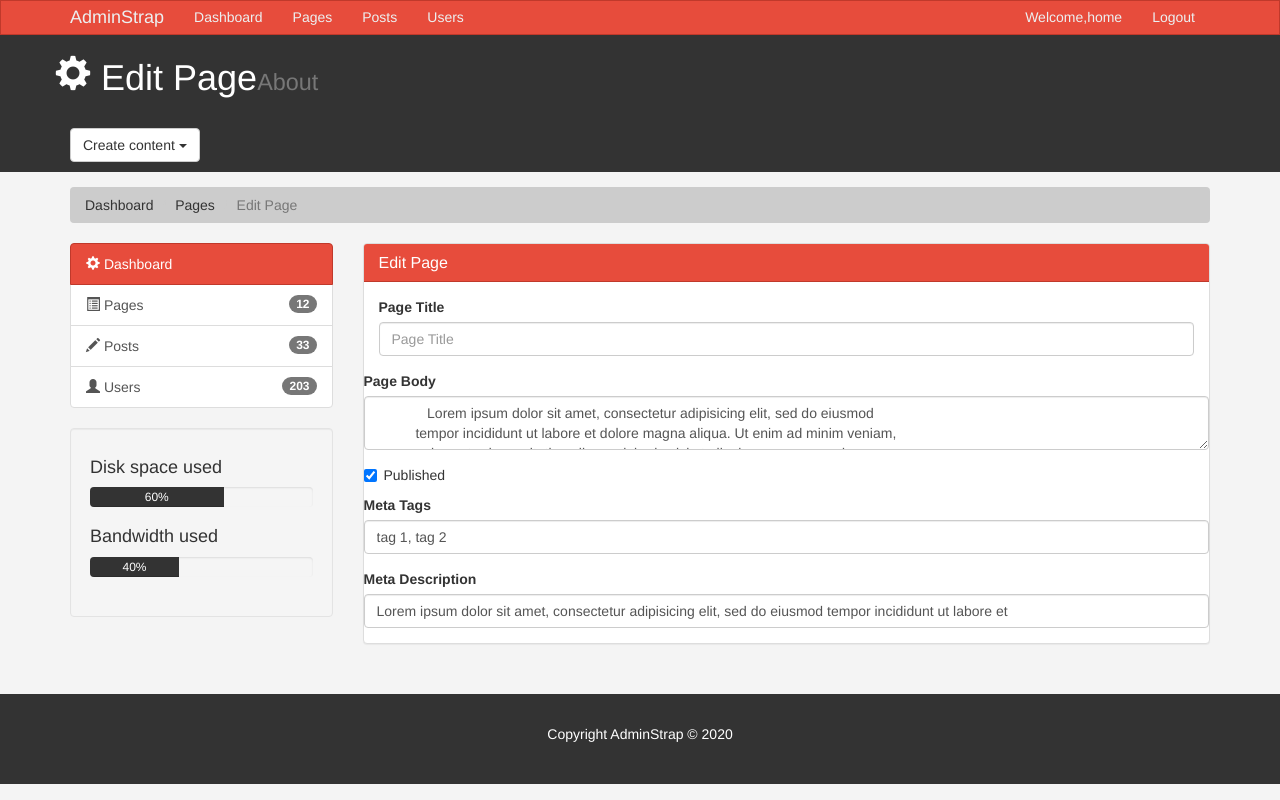
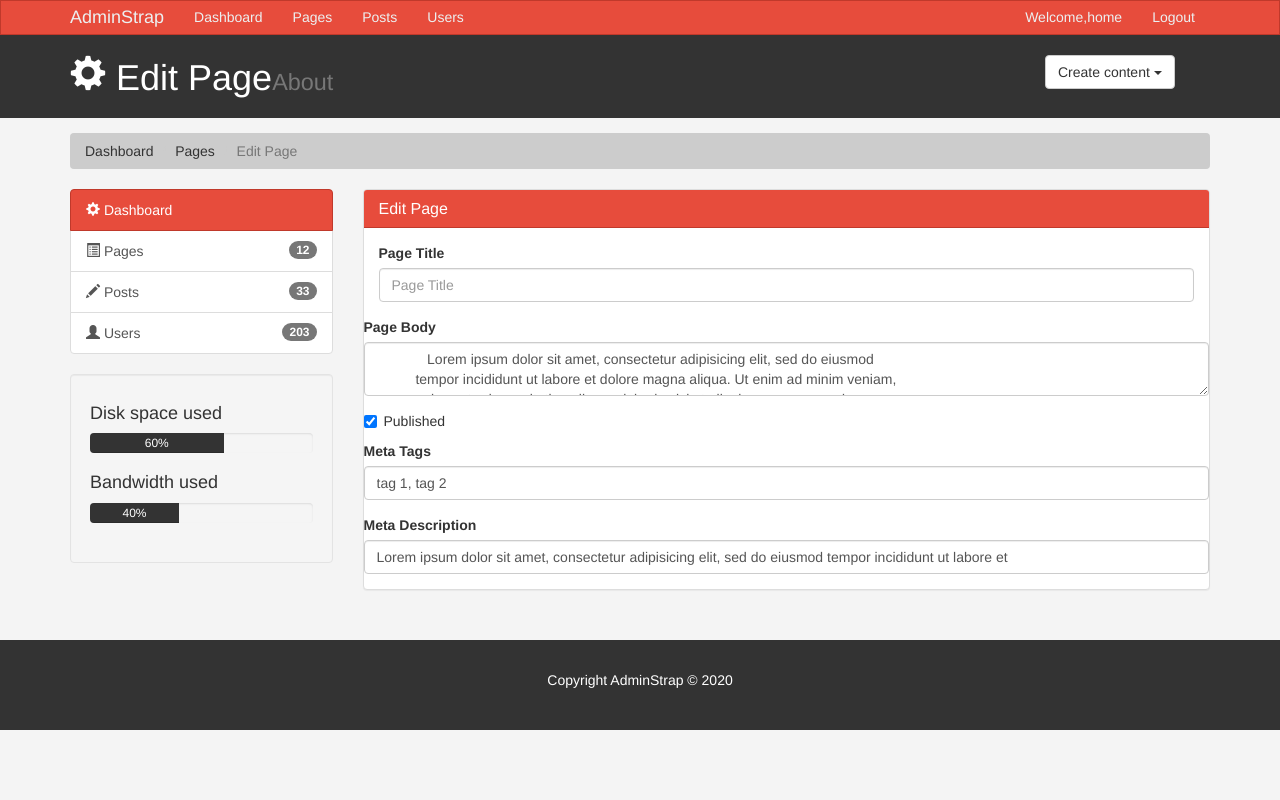
Before and after one commit to ramyamaddala06/adminstrap-theme, a plain HTML site: page edit.html in a window 1280 px wide. Drawn offline with nearby package versions, Linux system fonts and the light colour scheme; a script that the page names is missing.

Commit message:
first commit

```diff
--- a/edit.html
+++ b/edit.html
@@ -46,7 +46,7 @@
     <header id="header">
       <div class="container">
         <div class="row">
-          <div class="md-col-10">
+          <div class="col-md-10">
             <h1><span class="glyphicon glyphicon-cog" aria-hidden="true"></span> Edit Page<small>About</small></h1>
           </div>
           <div class="col-md-2">
```
Also changed, not shown: pages.html (+1 -1 lines), posts.html (+1 -1 lines), users.html (+1 -1 lines).
